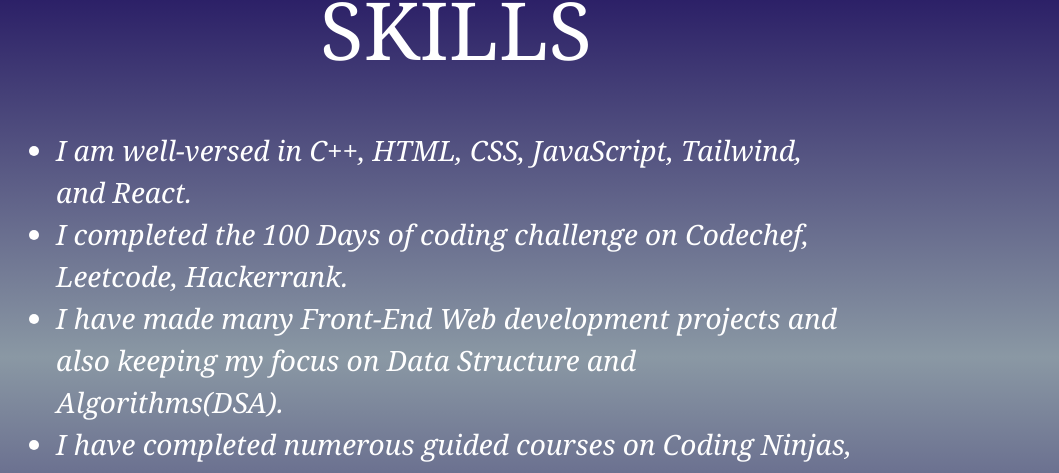
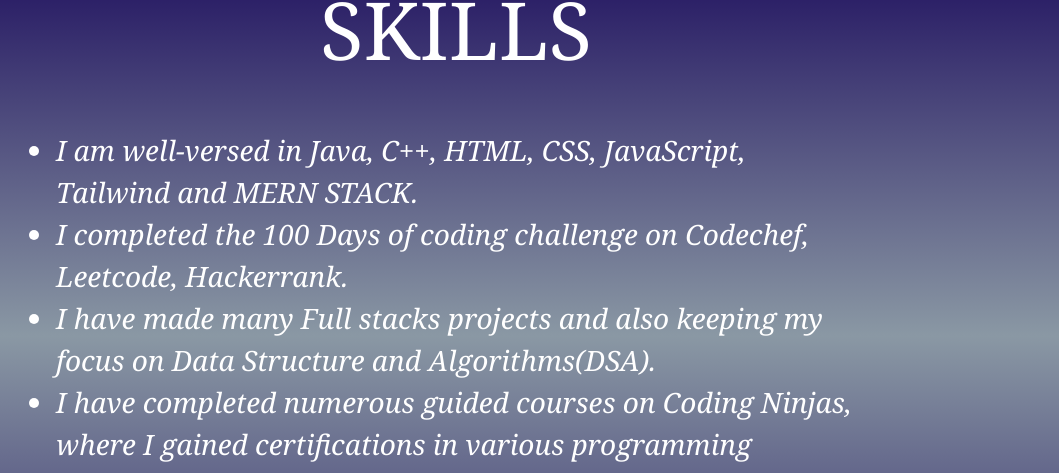
Before and after one commit to Sunaina-virdi/PORTFOLIO, a website built with Vite: page index.html in a window 1280 px wide. Shown: the part 1859-2332 px from the top of the page, 184-1243 px from the left. Built offline with nearby package versions, Linux system fonts and the light colour scheme.

Commit message:
Update index.html

```diff
--- a/index.html
+++ b/index.html
@@ -140,9 +140,9 @@
         <!-- content -->
         <div class="w-11/12 max-w-[800px] mx-auto  text-white ">
           <ol class="text-[28px] font-serif italic list-disc pt-10">
-            <li >I am well-versed in C++, HTML, CSS, JavaScript, Tailwind, and React. </li>
+            <li >I am well-versed in Java, C++, HTML, CSS, JavaScript, Tailwind and MERN STACK. </li>
             <li>I completed the 100 Days of coding challenge on Codechef, Leetcode, Hackerrank. </li>
-            <li>I have made many Front-End Web development projects and also keeping my focus
+            <li>I have made many Full stacks projects and also keeping my focus
             on Data Structure and Algorithms(DSA).</li>
             <li>I have completed numerous guided courses on Coding Ninjas, where I
               gained certifications in various programming languages and technologies.
```
